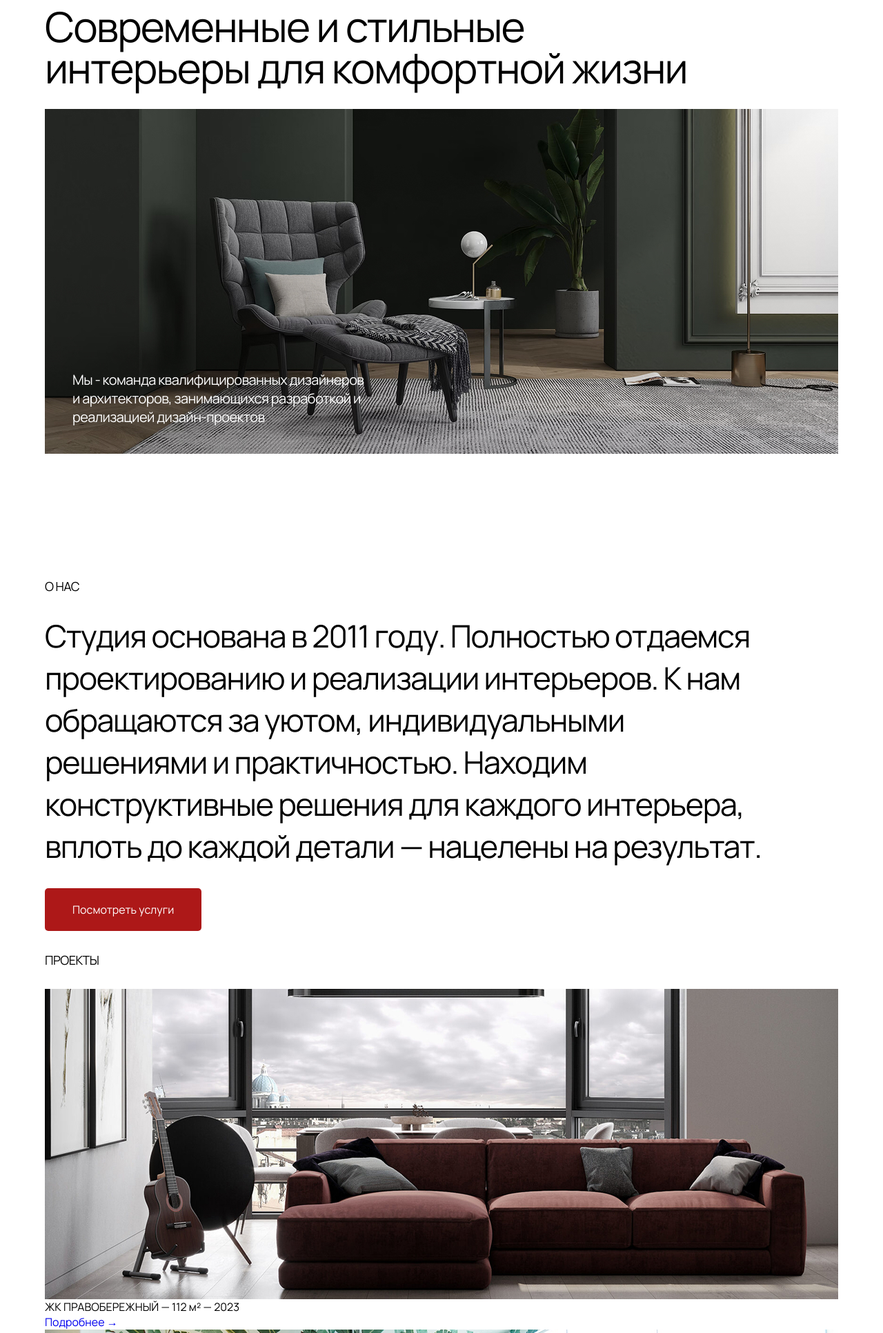
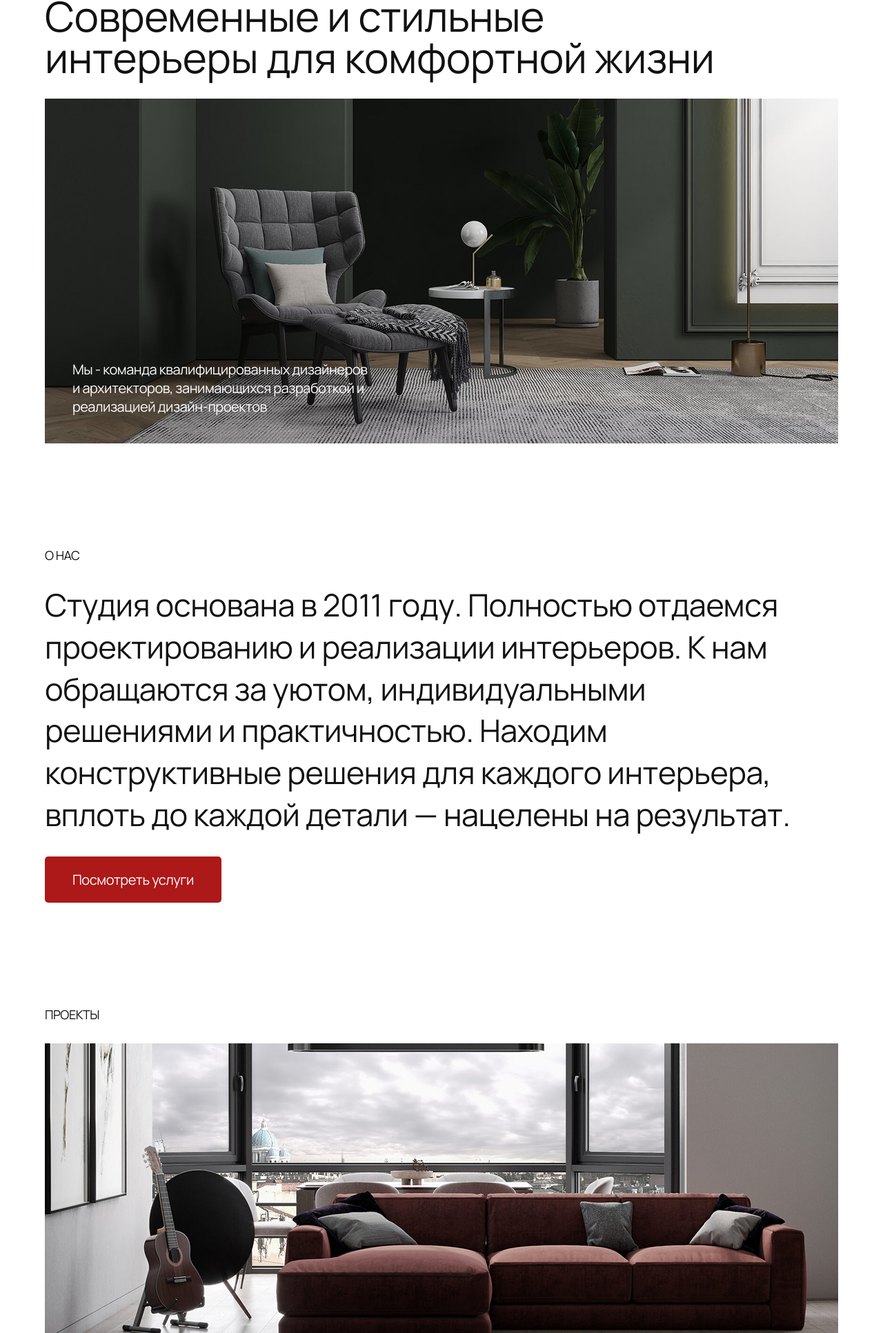
Before and after one commit to paleptonov/metpuka, a plain HTML site: page index.html in a window 1280 px wide. Shown: the part 7-1940 px from the top of the page at 69% size. Drawn offline with Linux system fonts and the light colour scheme.

Commit message:
Update styles.css
1st update

```diff
--- a/styles/styles.css
+++ b/styles/styles.css
@@ -1,57 +1,67 @@
 body {
     font-family: "Manrope", sans-serif;
+    letter-spacing: -0.03em;
+    color: #121212;
 }
 
 .container {
     max-width: 1180px;
     margin: 0 auto;
-    padding: 15px;
+    padding: 0 15px;
 }
 
+section:not(:last-of-type) {
+    margin-bottom: 150px;
+}
+
+/* main */
 h1 {
-    max-width: 960px;
+    max-width: 1000px;
     margin-bottom: 30px;
     font-size: 60px;
     line-height: 1;
-    letter-spacing: -0.03em;
-}
-
-.description-wrapper {
-    width: 100%;
-    height: 500px;
-    margin-bottom: 150px;
-    padding-top: 379px;
-    padding-left: 40px;
-    background-image: url('../resources/01.jpg');
-}
-
-.description {
-    margin-bottom: 40px;
-    max-width: 430px;
-    font-size: 20px;
-    letter-spacing: -0.03em;
-    color: #fff;
 }
 
 h2 {
     margin-bottom: 30px;
     font-size: 18px;
-    letter-spacing: -0.03em;
     text-transform: uppercase;
 }
 
+h3 {
+    font-size: 30px;
+}
+
+.description-wrapper {
+    position: relative;
+    max-width: 100%;
+    height: 500px;
+    background-image: url('../resources/01.jpg');
+    background-position: center;
+}
+
+.description {
+    position: absolute;
+    left: 40px;
+    bottom: 40px;
+    max-width: 430px;
+    font-size: 20px;
+    color: #fff;
+}
+
+/* about */
 .about-description {
-    max-width: 1050px;
+    max-width: 1100px;
     margin-bottom: 30px;
     font-size: 45px;
-    line-height: 61px;
-    letter-spacing: -0.03em;
+    line-height: 1.35;
 }
 
 .btn {
     display: inline-block;
     padding: 20px 40px;
     border-radius: 5px;
+    font-size: 20px;
     background-color: #AD1818;
     color: #fff;
 }
@@ -59,3 +69,56 @@ h2 {
 .btn:hover {
     opacity: 0.8;
 }
+
+/* projects */
+.projects__item {
+    margin-bottom: 90px;
+}
+
+.projects__image {
+    margin-bottom: 15px;
+}
+
+.projects__title {
+    margin-bottom: 15px;
+}
+
+.projects__link {
+    font-size: 20px;
+    color: #AD1818;
+}
+
+.projects__link:hover {
+    opacity: 0.7;
+}
+
+.projects__btn {
+    display: block;
+    width: 100%;
+    padding: 56px 0;
+    border: 1px solid #AD1818;
+    border-radius: 5px;
+    text-align: center;
+    font-size: 30px;
+    color: #AD1818;
+}
+
+.projects__btn:hover {
+    background-color: #AD1818;
+    color: #fff;
+}
+
+/* services */
+.services {
+    padding: 150px 0;
+    background-color: #121212;
+    color: #fff;
+}
+
+.services__item:not(:last-child) {
+    margin-bottom: 60px;
+}
+
+.services__image {
+    margin-bottom: 15px;
+}
```
